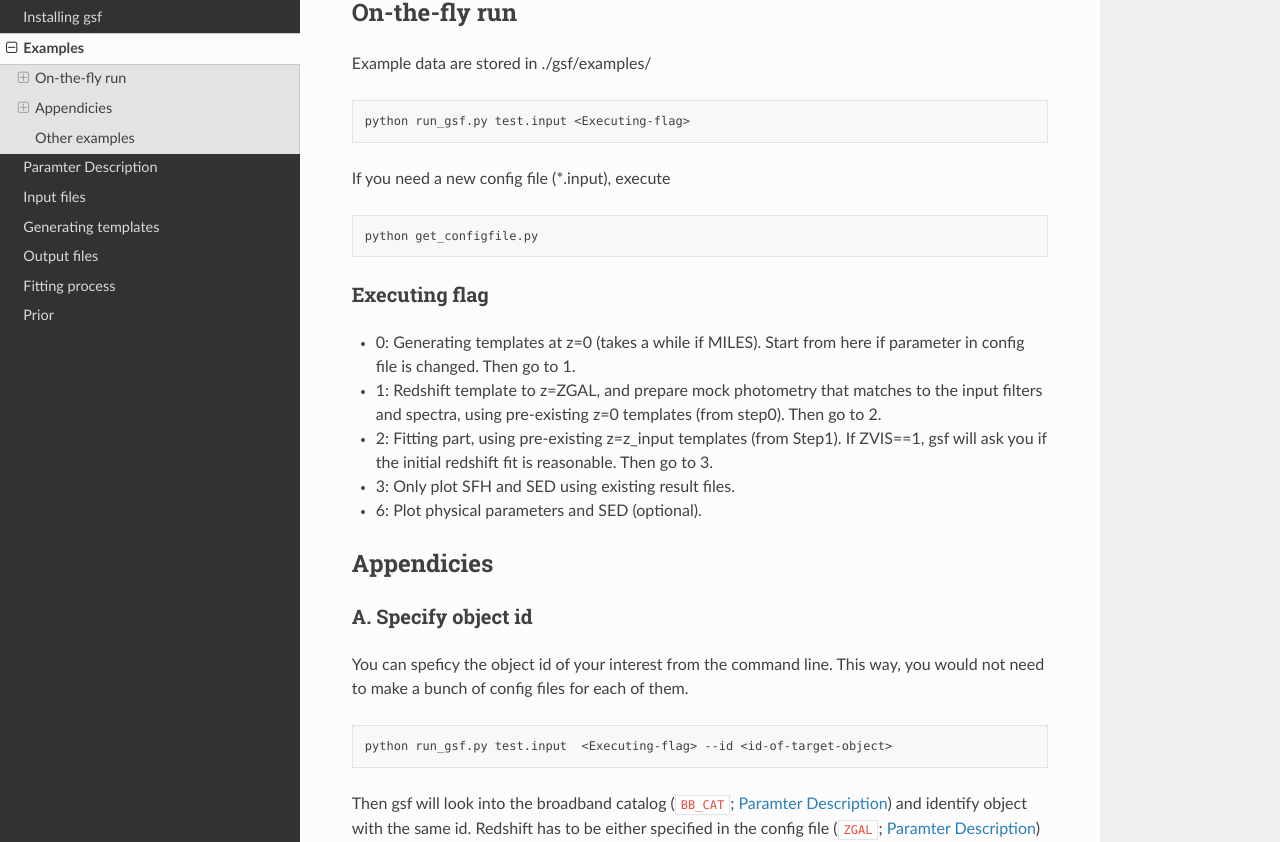
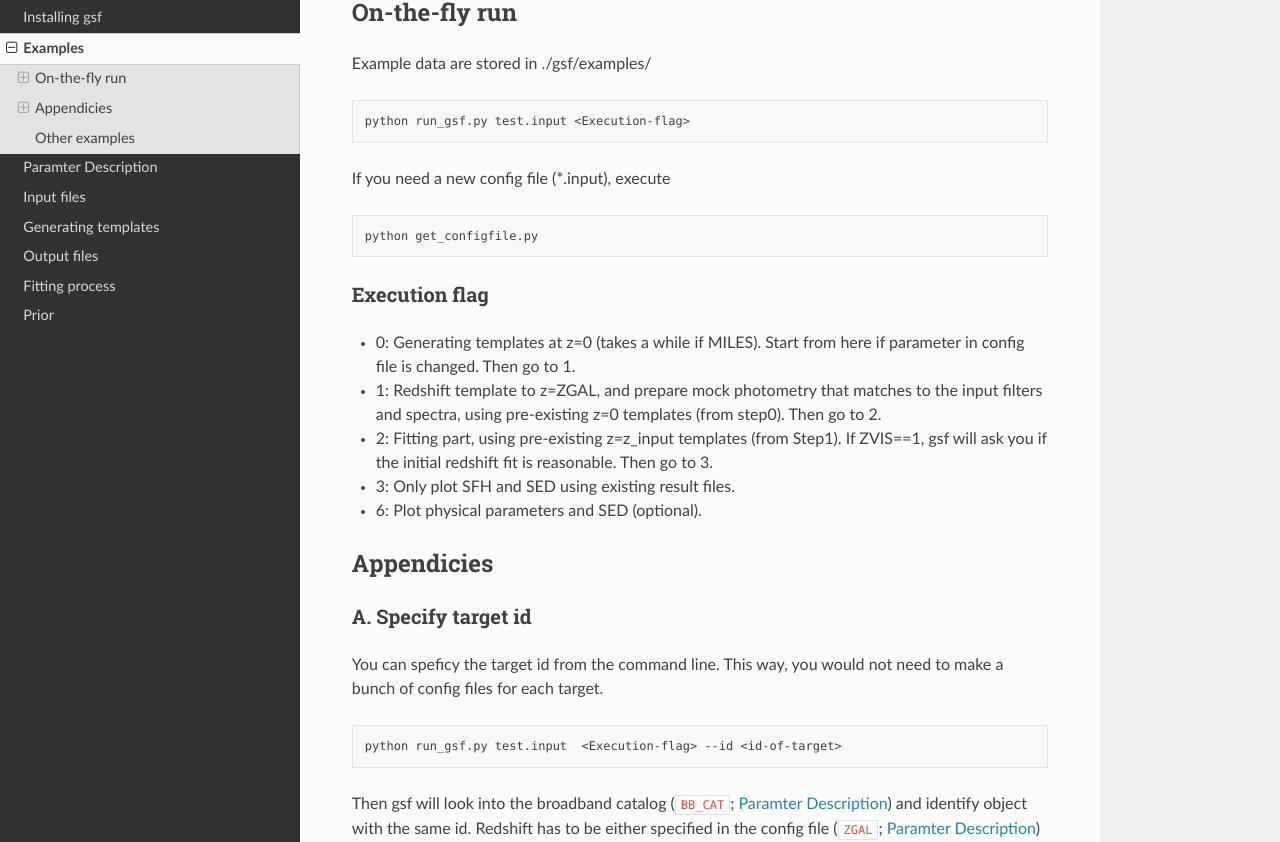
Before and after one commit to mtakahiro/gsf, a Sphinx documentation site: the page built from docs/example.rst, in a window 1280 px wide and 1372 px high. Shown: the part 164-1006 px from the top of the window. Built offline with Sphinx 7.4.7 and the Read the Docs theme 2.0.0, drawn with Linux system fonts in a browser that asks for light colours; pages that are not in the unit, such as notebooks, are missing from menus.

Commit message:
minor in docs

```diff
--- a/README.rst
+++ b/README.rst
@@ -1,7 +1,7 @@
 
 Grism SED Fitter (GSF)
 ~~~~~~~~~~~~~~~~~~~~~~
-version 1.4
+version 1.5
 
 - SED fitting code used in `Morishita et al. (2018a) <http://adsabs.harvard.edu/abs/2018ApJ...856L...4M>`__ and `Morishita et al. (2019) <https://ui.adsabs.harvard.edu/abs/2019ApJ...877..141M/abstract>`__.
 - The main purpose is to explore galaxy star formation histories with a flexible form.
--- a/docs/example.rst
+++ b/docs/example.rst
@@ -11,7 +11,7 @@ Example data are stored in ./gsf/examples/
 
 .. code-block:: bash
 
-    python run_gsf.py test.input <Executing-flag>
+    python run_gsf.py test.input <Execution-flag>
 
 
 If you need a new config file (\*.input), execute
@@ -21,7 +21,7 @@ If you need a new config file (\*.input), execute
     python get_configfile.py
 
 
-Executing flag
+Execution flag
 ~~~~~~~~~~~~~~
 - 0: Generating templates at z=0 (takes a while if MILES). Start from here if parameter in config file is changed. Then go to 1.
 - 1: Redshift template to z=ZGAL, and prepare mock photometry that matches to the input filters and spectra, using pre-existing z=0 templates (from step0). Then go to 2.
@@ -33,14 +33,14 @@ Executing flag
 Appendicies
 -----------
 
-A. Specify object id
+A. Specify target id
 ~~~~~~~~~~~~~~~~~~~~
 
-You can speficy the object id of your interest from the command line. This way, you would not need to make a bunch of config files for each of them.
+You can speficy the target id from the command line. This way, you would not need to make a bunch of config files for each target.
 
 .. code-block:: bash
 
-    python run_gsf.py test.input  <Executing-flag> --id <id-of-target-object>
+    python run_gsf.py test.input  <Execution-flag> --id <id-of-target>
 
 Then gsf will look into the broadband catalog (``BB_CAT``; :doc:`parameters`) and identify object with the same id.
 Redshift has to be either specified in the config file (``ZGAL``; :doc:`parameters`) or included in the same broadband catalog (column named ``redshift``).
--- a/docs/output.rst
+++ b/docs/output.rst
@@ -30,7 +30,7 @@ stores MCMC-chains.
 3.SFH file
 ----------
 stores star formation rates (logSFR), stellar masses (logMstel), and metallicity (logZ)
-as a function of lookback time (time).
+as a function of lookback time (time). Star formation rate is the average SFR in the last `TSET_SFR` (default: 0.1Gyr) of the posetrior SFH.
 
 
 4.Spectral file
```
